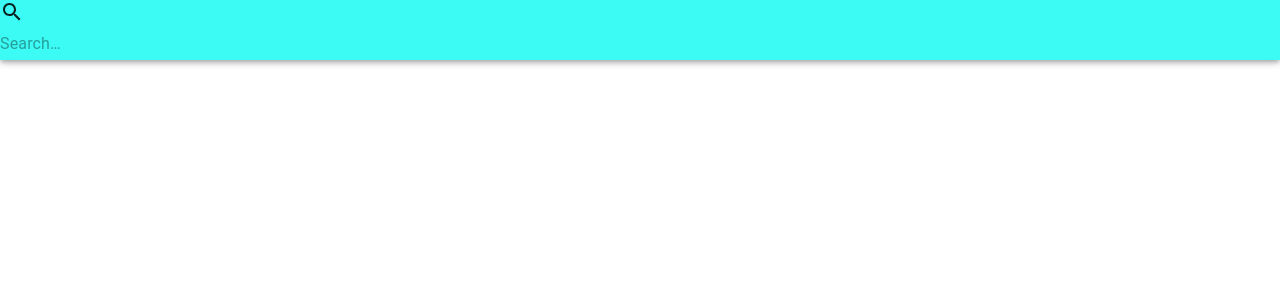
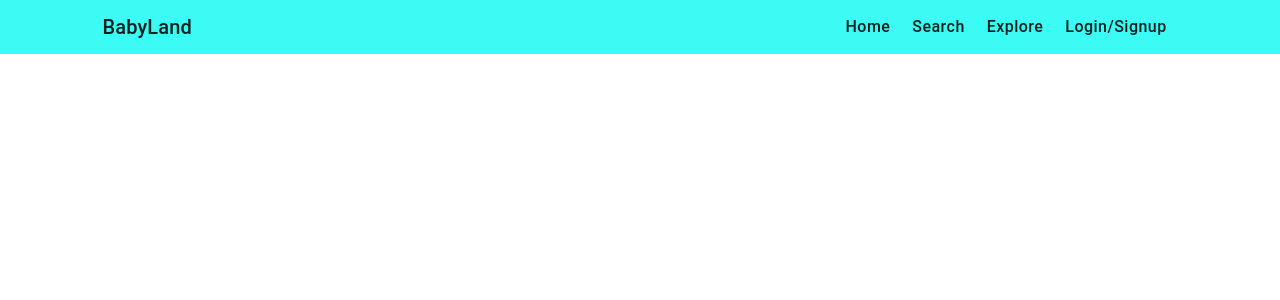
Before and after one commit to SushilSubedi/babyland, a React (Create React App) app: page / in a window 1280 px wide. Shown: the top 300 px of the page. Built offline with nearby package versions, Linux system fonts and the light colour scheme.

Commit message:
navbar design development

```diff
--- a/package.json
+++ b/package.json
@@ -4,6 +4,7 @@
   "private": true,
   "dependencies": {
     "@material-ui/core": "^4.9.13",
+    "@material-ui/icons": "^4.9.1",
     "@testing-library/jest-dom": "^4.2.4",
     "@testing-library/react": "^9.5.0",
     "@testing-library/user-event": "^7.2.1",
--- a/src/Theme/theme.js
+++ b/src/Theme/theme.js
@@ -8,15 +8,18 @@ const theme = createMuiTheme({
         },
         secondary: {
           main:'#ef5cf7'
-        }
+        },
+        // text: {
+        //   primary:'white'
+        // }
     },
     overrides: {
       MuiButton: {
         root: {
           color: 'white',
-            '&:hover': {
-              backgroundColor: 'purple'
-            }
+          // '&:hover': {
+          //   backgroundColor: ''
+          // }
         }
       }}
 });
--- a/src/components/NavigationBar/NavigationBar.js
+++ b/src/components/NavigationBar/NavigationBar.js
@@ -1,32 +1,45 @@
 import React from 'react';
-import { AppBar,makeStyles,createStyles } from '@material-ui/core';
-import SearchIcon from '@material-ui/icons/Search';
-import InputBase from '@material-ui/core/InputBase';
+import {Box,makeStyles, createStyles,Typography,Button,AppBar } from '@material-ui/core';
 
-const NavigationBar = () => {
+const NavigationBar = (props) =>{
     const classes = useStyles();
-    return(
-       <AppBar title="Baby Land" color='primary'>
-            <div className={classes.search}>
-                <div className={classes.searchIcon}>
-                    <SearchIcon />
-                </div>
-                <InputBase
-                    placeholder="Search…"
-                    classes={{
-                        root: classes.inputRoot,
-                        input: classes.inputInput,
-                    }}
-                    inputProps={{ 'aria-label': 'search' }}
-                />
-            </div>
-       </AppBar>
-    )
+return(
+    <div>
+      <AppBar position="fixed" color="primary" elevation={0}>
+        <div className={classes.navBar}>
+          <div>
+            <Typography variant="h6" className={classes.title}>
+              BabyLand
+            </Typography>
+          </div>
+          <div style={{display:'flex'}}>
+            <Button color="inherit" classes={{text:classes.text}}>Home</Button>
+            <Button color="inherit" classes={{text:classes.text}}>Search</Button>
+            <Button color="inherit" classes={{text:classes.text}}>Explore</Button>
+            <Button color="inherit"classes={{text:classes.text}}>Login/Signup</Button>
+          </div>
+        </div>
+      </AppBar>
+  </div>
+)
 }
 
-const useStyles = makeStyles(theme =>
+const useStyles = makeStyles(
     createStyles({
-}))
+        navBar: {
+            display: "flex",
+            height: "54px",
+            justifyContent: "space-between",
+            alignItems: "center",
+            padding: "0% 8%"
+        },
+        text:{
+            padding:'6px 11px',
+            textTransform:'initial',
+            fontSize:'16px'
+        },
 
+    })
+)
 
 export default NavigationBar;
```
Also changed, not shown: 1 other file (tests, documents, lock files or other folders). Lines whose indentation alone changed are shown as unchanged.
